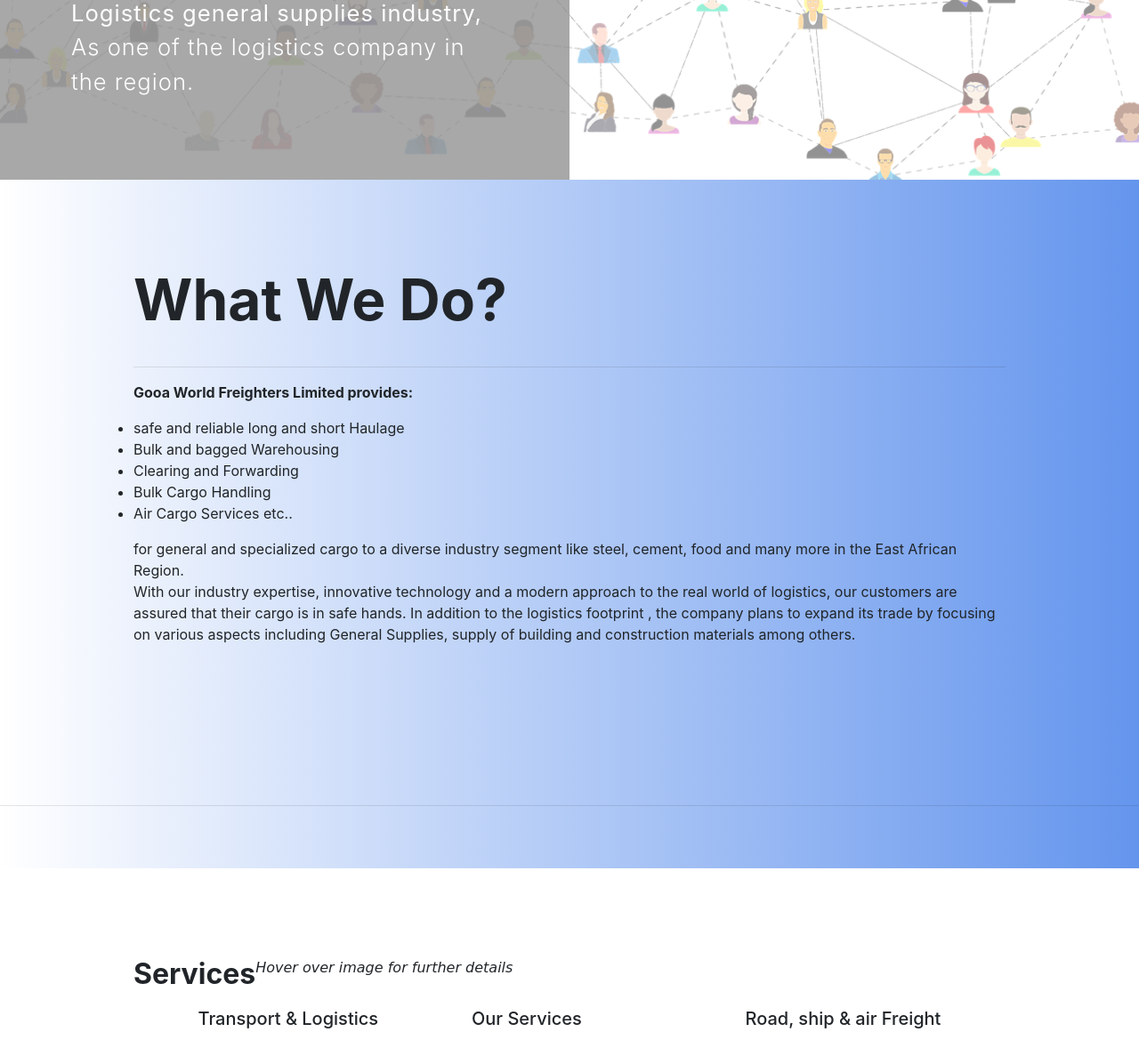
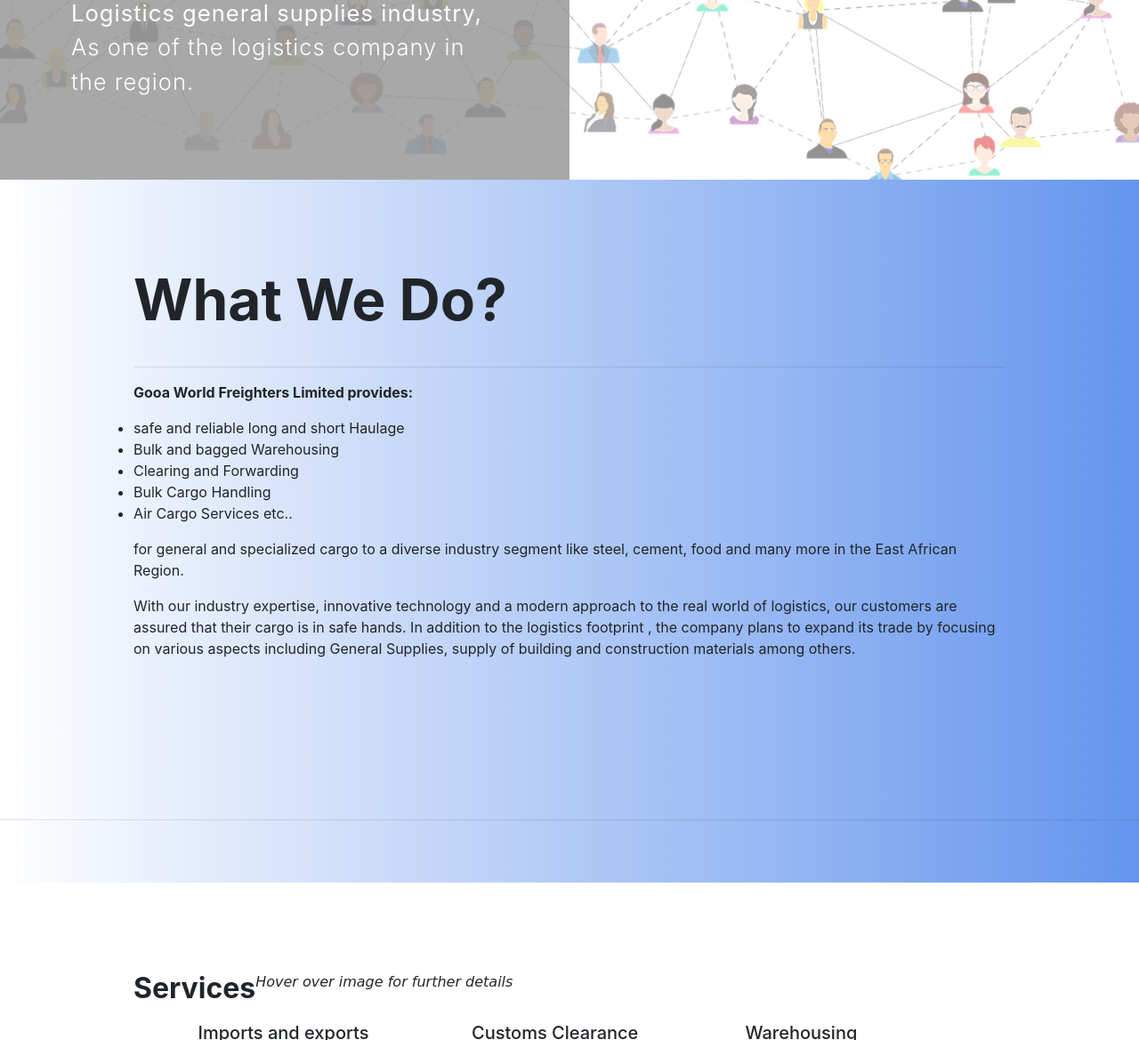
Before and after one commit to GeminiDevs/gooa, a Django app: page / in a window 1280 px wide. Shown: the part 696-1865 px from the top of the page at 89% size. Run offline with Django 3.2, Linux system fonts and the light colour scheme; some libraries are stand-ins or nearby versions.

Commit message:
ammends 1

```diff
--- a/templates/index.html
+++ b/templates/index.html
@@ -102,7 +102,7 @@
             <div class="cont">
                 <h2 style="font-weight: bolder">What We Do? </h2>
                 <hr>
-                <p style="font-weight: bold">Gooa World Freighters Limited provides: <ul> <li>safe  and reliable   long   and   short   Haulage</li> <li>  Bulk   and   bagged   Warehousing</li> <li>Clearing   and Forwarding</li> <li> Bulk Cargo Handling</li> <li>Air Cargo Services etc..</li></ul> for general and specialized cargo to a diverse industry segment like steel, cement, food and many more in the East African Region.
+                <p style="font-weight: bold">Gooa World Freighters Limited provides: <ul> <li>safe  and reliable   long   and   short   Haulage</li> <li>  Bulk   and   bagged   Warehousing</li> <li>Clearing   and Forwarding</li> <li> Bulk Cargo Handling</li> <li>Air Cargo Services etc..</li></ul> <p> for general and specialized cargo to a diverse industry segment like steel, cement, food and many more in the East African Region.
                 <p>With our industry expertise, innovative technology and a modern approach to the real world  of  logistics,  our  customers  are  assured  that  their  cargo  is  in  safe  hands.  In addition  to  the  logistics  footprint  ,  the  company  plans  to  expand  its  trade  by  focusing on various aspects including General Supplies, supply of building and construction materials among others.</p>
 
                 <p></p>
@@ -122,7 +122,7 @@
                     <div class="row">
                         <div class="col-3">
                             <div class="cat">
-                                <h5>Transport & Logistics</h5><br>
+                                <h5>Imports and exports</h5><br>
                                 <img src="{% static 'images/overseas.jpg' %}" alt="" >
                             </div>
                             <div class="details">
@@ -132,30 +132,7 @@
                                 </div>
                             </div>
                         </div>
-                        <div class="col-3">
-                            <div class="cat">
-                                <h5>Our Services</h5><br>
-                                <img src="{% static 'images/services.jpg' %}" alt="">
-                            </div>
-                            <div class="details">
-                                <div class="content">
-                                    <p>We offer a range of value added services, such as: <ul> <li>free consulting to clients</li><li>transportation and logistics services</li></ul>
-                                    <a href="{% url 'services' %}#ourservices"><h2>Read more</h2></a>
-                                </div>
-                            </div>
-                        </div>
-                        <div class="col-3">
-                            <div class="cat">
-                                <h5>Road, ship & air Freight</h5><br>
-                                <img src="{% static 'images/road.jpg' %}" alt="">
-                            </div>
-                            <div class="details">
-                                <div class="content">
-                                    <p><strong>Reliable</strong> and <b>time-definite door-to-door</b>road transport. Our multi-modal infrastructure, which unites all products in one warehouse and distribution center, ensures the highest possible level of efficiency.</p>
-                                    <a href="{% url 'services' %}#road"><h2>Read more</h2></a>
-                                </div>
-                            </div>
-                        </div>
+
                         <div class="col-3">
                             <div class="cat">
                                 <h5>Customs Clearance </h5><br>
@@ -168,9 +145,10 @@
                                 </div>
                             </div>
                         </div>
+
                         <div class="col-3">
                             <div class="cat">
-                                <h5>General Supplies</h5><br>
+                                <h5>Warehousing</h5><br>
                                 <img src="{% static 'images/warehousing.jpg' %}" alt="">
                             </div>
                             <div class="details">
@@ -192,6 +170,47 @@
                                 </div>
                             </div>
                         </div>
+
+                        <div class="col-3">
+                            <div class="cat">
+                                <h5>Road transport local and transit</h5><br>
+                                <img src="{% static 'images/road.jpg' %}" alt="">
+                            </div>
+                            <div class="details">
+                                <div class="content">
+                                    <p><strong>Reliable</strong> and <b>time-definite door-to-door</b>road transport. Our multi-modal infrastructure, which unites all products in one warehouse and distribution center, ensures the highest possible level of efficiency.</p>
+                                    <a href="{% url 'services' %}#road"><h2>Read more</h2></a>
+                                </div>
+                            </div>
+                        </div>
+
+
+{#                        <div class="col-3">#}
+{#                            <div class="cat">#}
+{#                                <h5>Transport & Logistics</h5><br>#}
+{#                                <img src="{% static 'images/overseas.jpg' %}" alt="" >#}
+{#                            </div>#}
+{#                            <div class="details">#}
+{#                                <div class="content">#}
+{#                                    <p>Our main functional areas are transportation, warehousing, and distribution. We have enough fleet of trucks and equipment that are operated by highly professional persons,who are ... </p>#}
+{#                                    <a href="{% url 'services' %}#transport"><h2>Read more</h2></a>#}
+{#                                </div>#}
+{#                            </div>#}
+{#                        </div>#}
+                        <div class="col-3">
+                            <div class="cat">
+                                <h5>Support</h5><br>
+                                <img src="{% static 'images/services.jpg' %}" alt="">
+                            </div>
+                            <div class="details">
+                                <div class="content">
+                                    <p>We offer a range of value added services, such as: <ul> <li>free consulting to clients</li><li>transportation and logistics services</li></ul>
+                                    <a href="{% url 'services' %}#ourservices"><h2>Read more</h2></a>
+                                </div>
+                            </div>
+                        </div>
+
+
                         <div class="col-3">
                             <div class="cat">
                                 <h5>Printing Services</h5><br>
```
Also changed, not shown: templates/services.html (+35 -32 lines), backend/static/images/mission.jpg.
